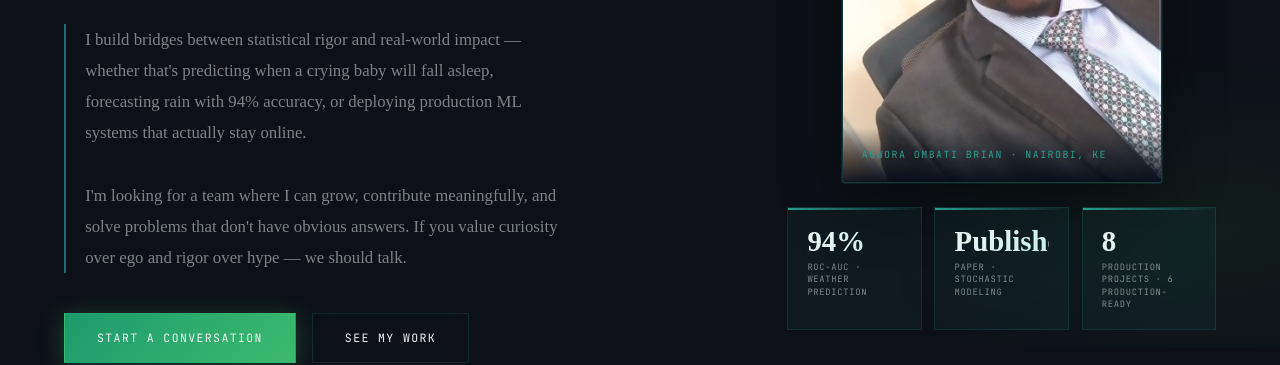
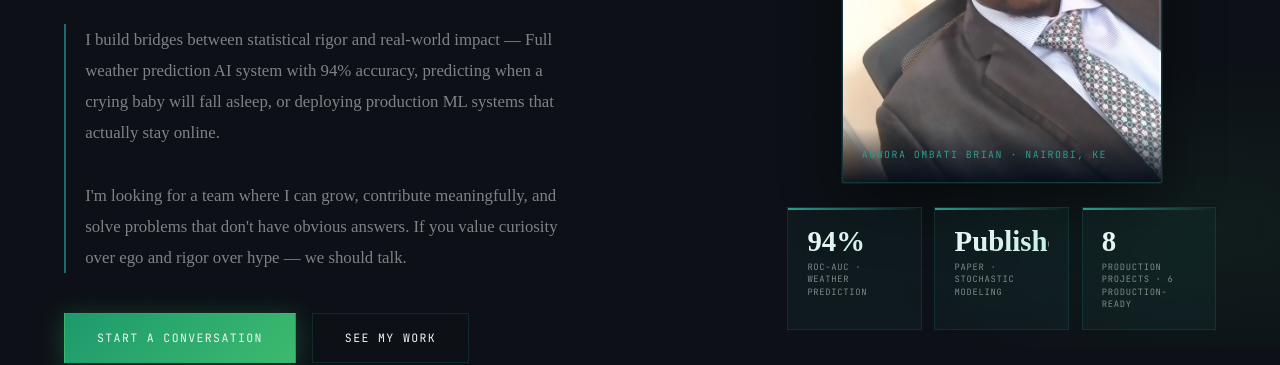
Before and after one commit to Agwora/My-Portfolio, a plain HTML site: page index.html in a window 1280 px wide. Shown: the part 452-817 px from the top of the page. Drawn offline with nearby package versions, Linux system fonts and the light colour scheme.

Commit message:
Update index.html

```diff
--- a/index.html
+++ b/index.html
@@ -46,7 +46,7 @@
       I turn<br>raw data into<br><em>decisions that matter.</em>
     </h1>
     <p class="hero-bio">
-      I build bridges between statistical rigor and real-world impact — whether that's predicting when a crying baby will fall asleep, forecasting rain with 94% accuracy, or deploying production ML systems that actually stay online.
+      I build bridges between statistical rigor and real-world impact — Full weather prediction AI system with 94% accuracy, predicting when a crying baby will fall asleep, or deploying production ML systems that actually stay online.
       <br><br>
       I'm looking for a team where I can grow, contribute meaningfully, and solve problems that don't have obvious answers. If you value curiosity over ego and rigor over hype — we should talk.
     </p>
```
